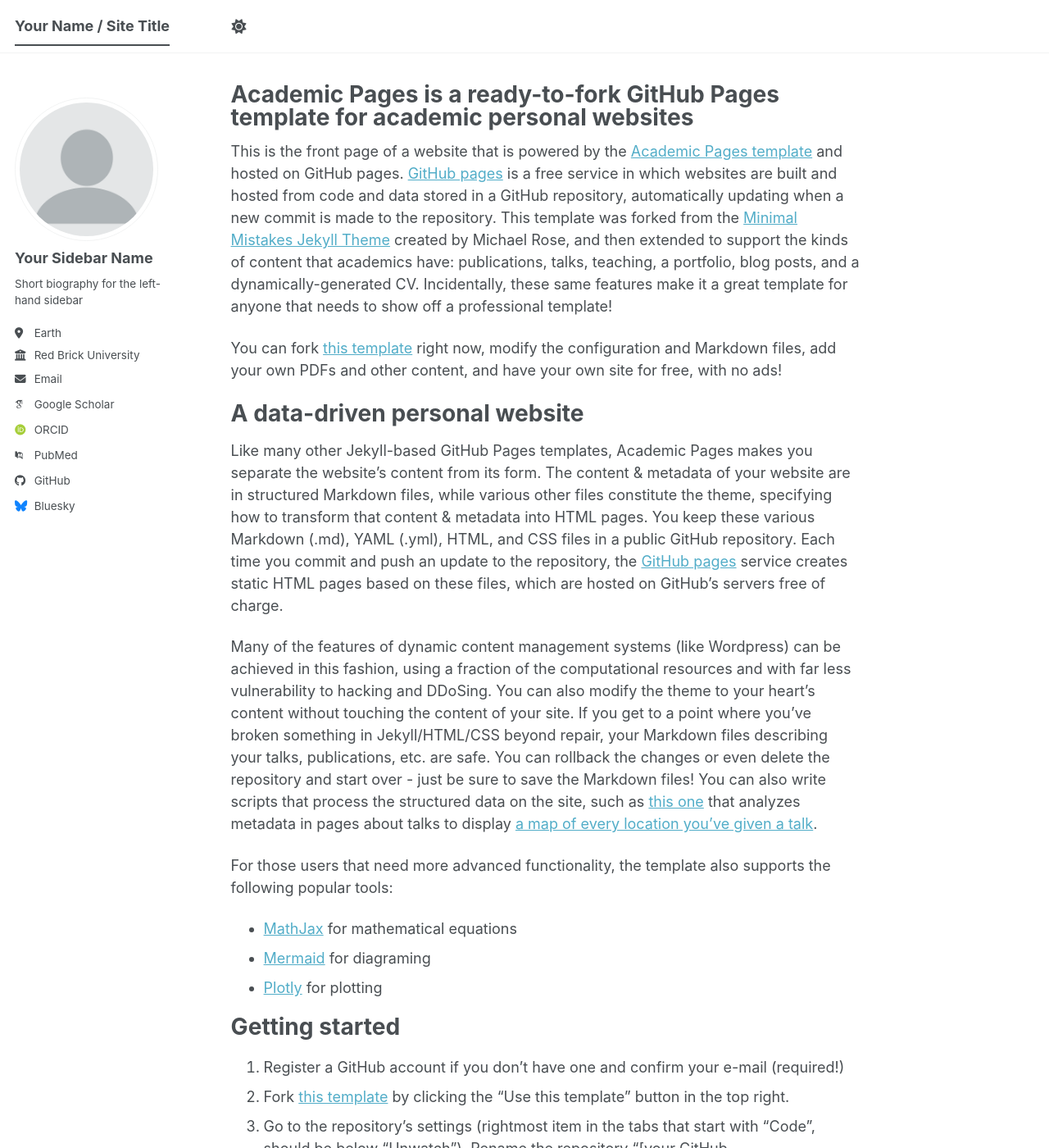
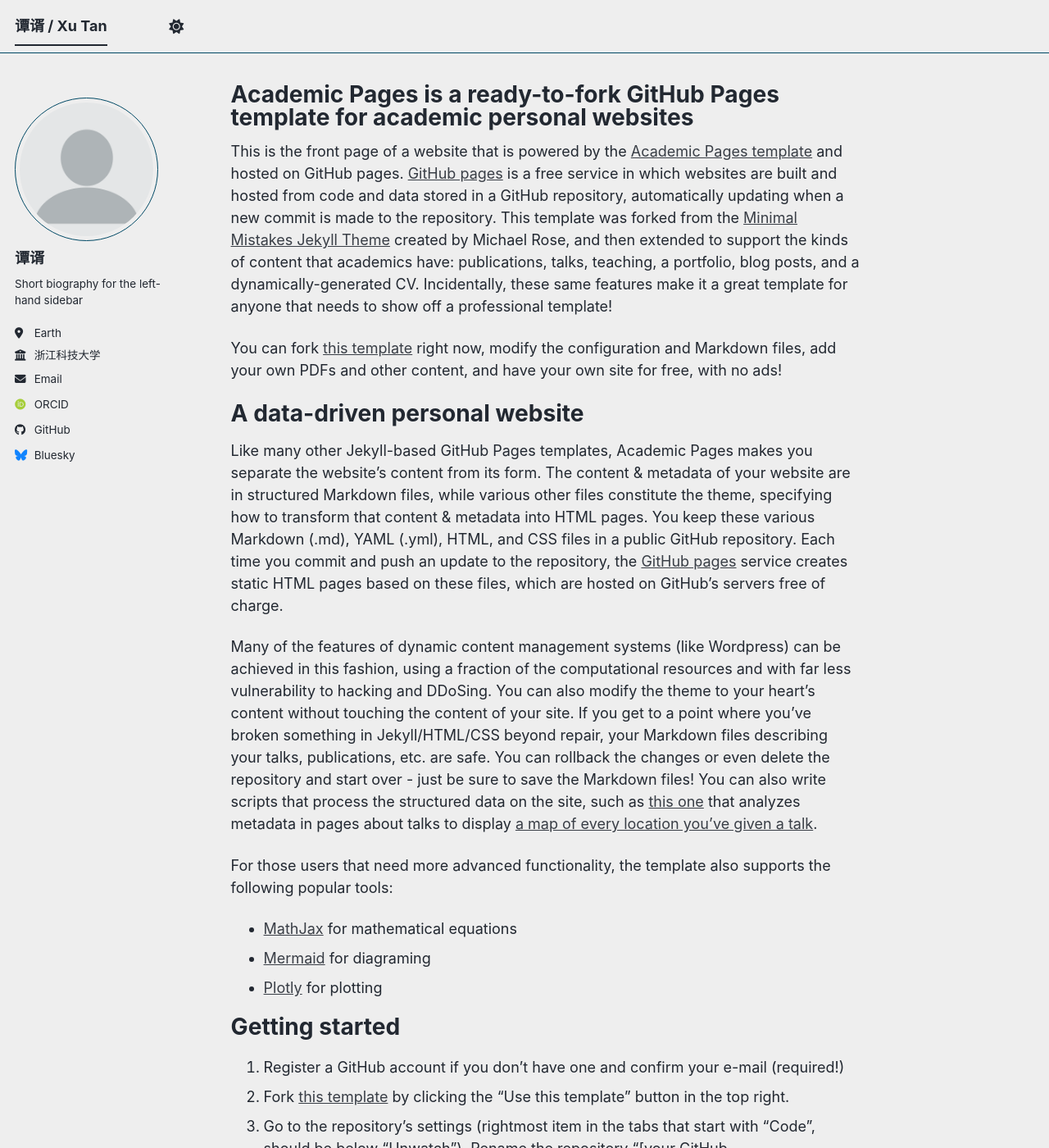
Before and after one commit to tumitx/tumitx.github.io, a Jekyll site: the page built from _pages/about.md, in a window 1280 px wide and 1400 px high. Shown: the whole window at 82% size. Built offline with Jekyll 4.4.1, drawn with Linux system fonts in a browser that asks for light colours; some web fonts are replaced; a script bundle is joined from its source files by our own code; library files that are not in the unit come from our copies; some of the changed text lies outside the part shown.

Commit message:
Update _config.yml

```diff
--- a/_config.yml
+++ b/_config.yml
@@ -8,10 +8,10 @@
 
 # Basic Site Settings
 locale                   : "en-US"
-site_theme               : "default" # The available themes options are "default", "air", "sunrise", "mint", "dirt" and "contrast"
-title                    : "Your Name / Site Title"
+site_theme               : "air" # The available themes options are "default", "air", "sunrise", "mint", "dirt" and "contrast"
+title                    : "谭谞 / Xu Tan"
 title_separator          : "-"
-name                     : &name "Your Name"
+name                     : &name "谭谞"
 description              : &description "Your Name's academic portfolio"   # Update this with a general description of your site, this is the default if not overridden by a page
 url                      : https://academicpages.github.io # The base hostname & protocol for your site e.g. "https://[your GitHub username].github.io",
                                                            # or if you already have some other page hosted on Github then use "https://[your GitHub username].github.io/[Your Repo Name]"
@@ -24,27 +24,27 @@
 author:
   # Biographic information
   avatar           : "profile.png"
-  name             : "Your Sidebar Name"
+  name             : "谭谞"
   pronouns         : # example: "she/her"
   bio              : "Short biography for the left-hand sidebar"
   location         : "Earth"
-  employer         : "Red Brick University"
+  employer         : "浙江科技大学"
   uri              : # URL
-  email            : "none@example.org"
+  email            : "tanxu@zust.edu.cn"
 
   # Academic websites
-  academia         : # URL
-  arxiv            : # URL - Update with the correct link to your profile
-  googlescholar    : "https://scholar.google.com/citations?user=PS_CX0AAAAAJ"
-  inspire-hep      : # URL
-  impactstory      : # URL
-  orcid            : "https://orcid.org/yourorcidurl"
-  semantic         : # URL
-  ssrn             : # URL
-  pubmed           : "https://www.ncbi.nlm.nih.gov/pubmed/?term=john+snow"
-  researchgate     : # URL
-  scopus           : # URL
-  zotero           : # URL
+  # academia         : # URL
+  # arxiv            : # URL - Update with the correct link to your profile
+  # googlescholar    : "https://scholar.google.com/citations?user=PS_CX0AAAAAJ"
+  # inspire-hep      : # URL
+  # impactstory      : # URL
+  orcid            : "https://orcid.org/0009-0009-7378-9245"
+  # semantic         : # URL
+  # ssrn             : # URL
+  # pubmed           : "https://www.ncbi.nlm.nih.gov/pubmed/?term=john+snow"
+  # researchgate     : # URL
+  # scopus           : # URL
+  # zotero           : # URL
 
 
   # Repositories and software development
```
